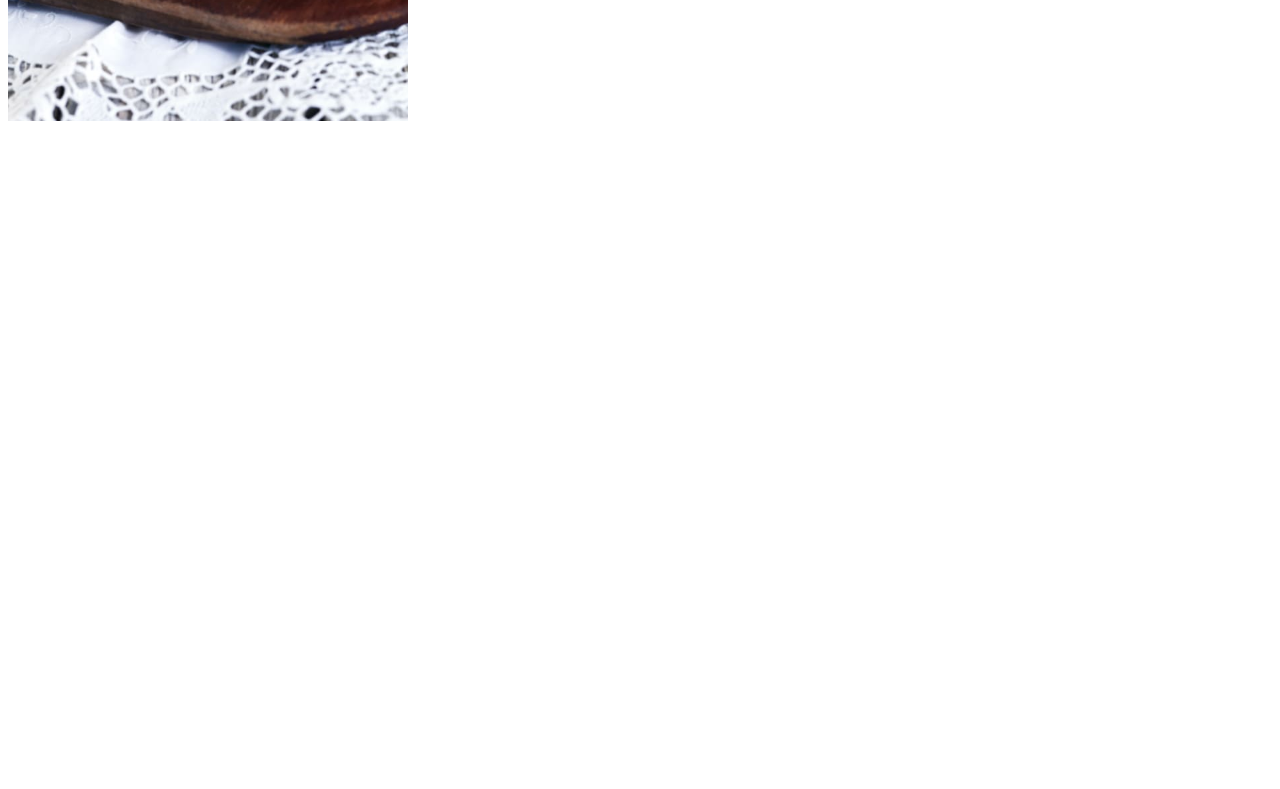
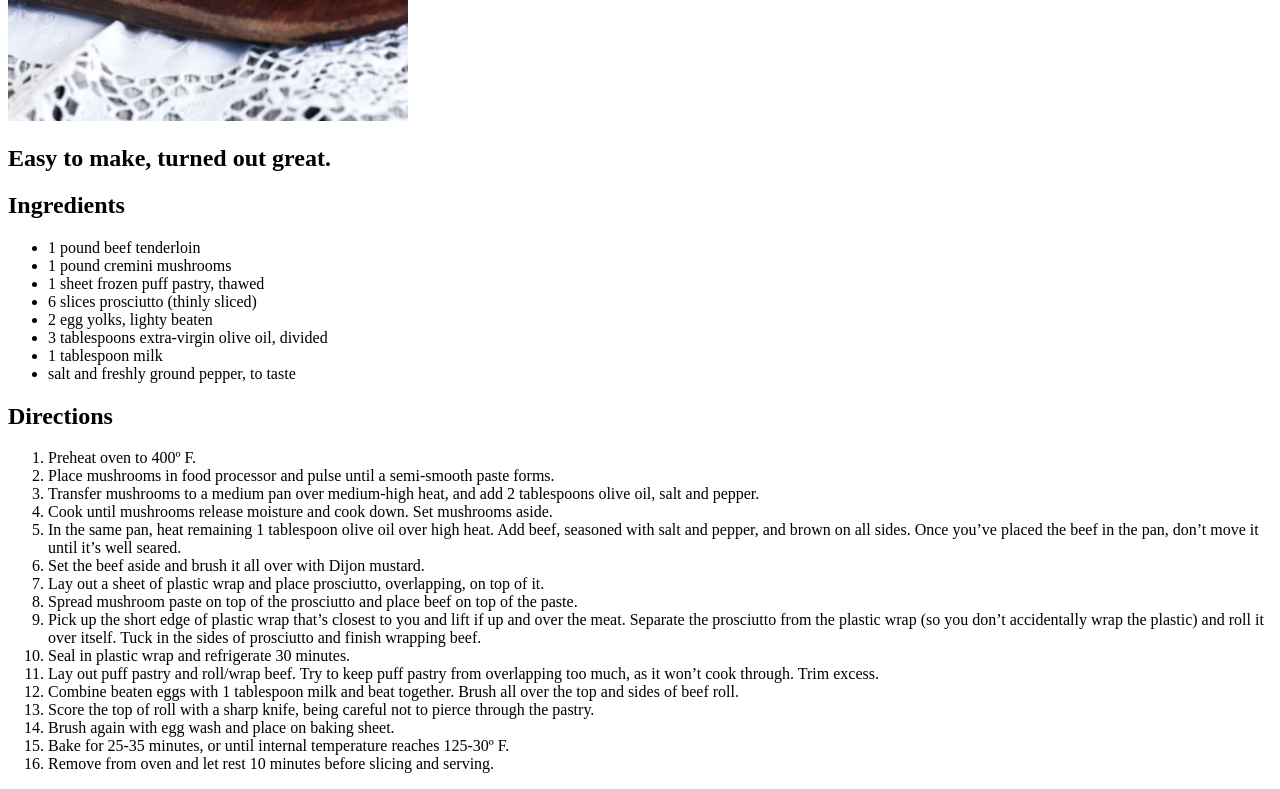
Before and after one commit to csmith48066/Odin-recipes, a plain HTML site: page recipes/wellington.html in a window 1280 px wide. Shown: the part 558-1347 px from the top of the page. Before the commit the page ends 800 px from the top, so only its background shows below. Drawn offline with Linux system fonts and the light colour scheme.

Commit message:
Added directions to wellington.html

```diff
--- a/recipes/wellington.html
+++ b/recipes/wellington.html
@@ -5,4 +5,43 @@
 <body>
     <h1>Beef Wellington</h1>
     <img src="../images/wellington.jpg" style="width:400px;height:599px;">
+
+    <h2>Easy to make, turned out great.</h2>
+
+    <h2>Ingredients</h2>
+    <div>
+        <ul>
+            <li>1 pound beef tenderloin</li>
+            <li>1 pound cremini mushrooms</li>
+            <li>1 sheet frozen puff pastry, thawed</li>
+            <li>6 slices prosciutto (thinly sliced)</li>
+            <li>2 egg yolks, lighty beaten</li>
+            <li>3 tablespoons extra-virgin olive oil, divided</li>
+            <li>1 tablespoon milk</li>
+            <li>salt and freshly ground pepper, to taste</li>
+        </ul>
+    </div>
+
+    <h2>Directions</h2>
+    <div>
+        <ol>
+            <li>Preheat oven to 400º F.</li>
+            <li>Place mushrooms in food processor and pulse until a semi-smooth paste forms.</li>
+            <li>Transfer mushrooms to a medium pan over medium-high heat, and add 2 tablespoons olive oil, salt and pepper.</li>
+            <li>Cook until mushrooms release moisture and cook down. Set mushrooms aside.</li>
+            <li>In the same pan, heat remaining 1 tablespoon olive oil over high heat. Add beef, seasoned with salt and pepper, and brown on all sides. Once you’ve placed the beef in the pan, don’t move it until it’s well seared.</li>
+            <li>Set the beef aside and brush it all over with Dijon mustard.</li>
+            <li>Lay out a sheet of plastic wrap and place prosciutto, overlapping, on top of it.</li>
+            <li>Spread mushroom paste on top of the prosciutto and place beef on top of the paste.</li>
+            <li>Pick up the short edge of plastic wrap that’s closest to you and lift if up and over the meat. Separate the prosciutto from the plastic wrap (so you don’t accidentally wrap the plastic) and roll it over itself. Tuck in the sides of prosciutto and finish wrapping beef.</li>
+            <li>Seal in plastic wrap and refrigerate 30 minutes.</li>
+            <li>Lay out puff pastry and roll/wrap beef. Try to keep puff pastry from overlapping too much, as it won’t cook through. Trim excess.</li>
+            <li>Combine beaten eggs with 1 tablespoon milk and beat together. Brush all over the top and sides of beef roll.</li>
+            <li>Score the top of roll with a sharp knife, being careful not to pierce through the pastry.</li>
+            <li>Brush again with egg wash and place on baking sheet.</li>
+            <li>Bake for 25-35 minutes, or until internal temperature reaches 125-30º F.</li>
+            <li>Remove from oven and let rest 10 minutes before slicing and serving.</li>
+
+        </ol>
+    </div>
 </body>
```
